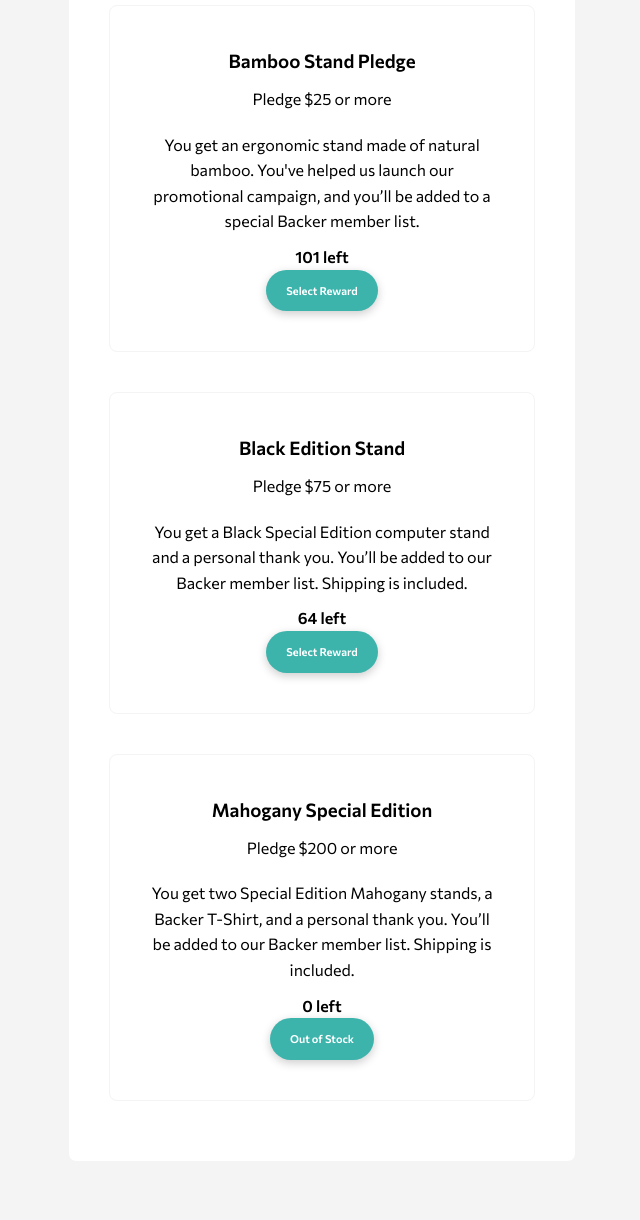
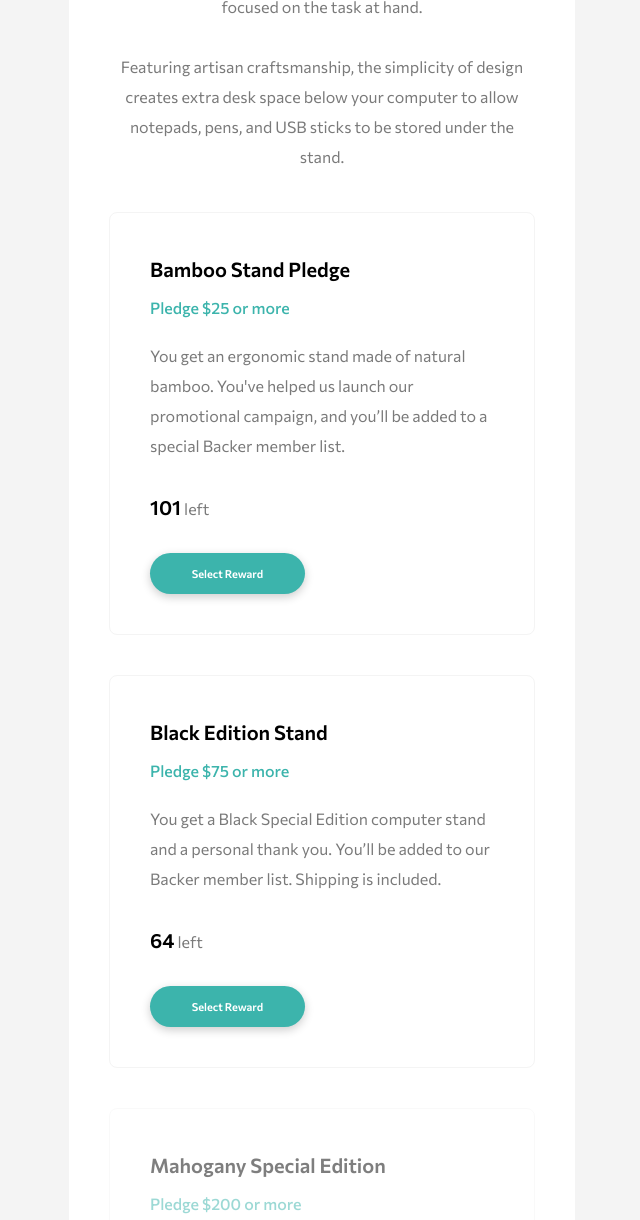
Before and after one commit to thomasjonstrup/crowdfunding-product-page, a plain HTML site: page index.html in a window 1280 px wide. Shown: the part 1335-2555 px from the top of the page, without its empty margins (318-958 px from the left). Before the commit the page ends 2517 px from the top, so only its background shows below. Drawn offline with Linux system fonts and the light colour scheme.

Commit message:
made updates to styling

```diff
--- a/index.html
+++ b/index.html
@@ -91,8 +91,8 @@
 					</div>
 				</div>
 				<div class="crowdfund__info">
-					<h2>About this project</h2>
-					<p>
+					<h2 class="crowdfund__heading">About this project</h2>
+					<p class="crowdfund__description">
 						The Mastercraft Bamboo Monitor Riser is a sturdy and
 						stylish platform that elevates your screen to a more
 						comfortable viewing height. Placing your monitor at eye
@@ -106,39 +106,45 @@
 						allow notepads, pens, and USB sticks to be stored under
 						the stand.
 					</p>
-					<div class="crowdfund__info">
-						<h3>Bamboo Stand Pledge</h3>
-						<p>Pledge $25 or more</p>
-						<p>
+					<div class="crowdfund__project">
+						<h3 class="crowdfund__sub-heading">
+							Bamboo Stand Pledge
+						</h3>
+						<p class="crowdfund__pledge">Pledge $25 or more</p>
+						<p class="crowdfund__description">
 							You get an ergonomic stand made of natural bamboo.
 							You've helped us launch our promotional campaign,
 							and you’ll be added to a special Backer member list.
 						</p>
-						<h4>101 left</h4>
+						<p class="crowdfund__capacity"><span>101</span> left</p>
 						<a href="#" class="btn btn--primary">Select Reward</a>
 					</div>
-					<div class="crowdfund__info">
-						<h3>Black Edition Stand</h3>
-						<p>Pledge $75 or more</p>
-						<p>
+					<div class="crowdfund__project">
+						<h3 class="crowdfund__sub-heading">
+							Black Edition Stand
+						</h3>
+						<p class="crowdfund__pledge">Pledge $75 or more</p>
+						<p class="crowdfund__description">
 							You get a Black Special Edition computer stand and a
 							personal thank you. You’ll be added to our Backer
 							member list. Shipping is included.
 						</p>
-						<h4>64 left</h4>
+						<p class="crowdfund__capacity"><span>64</span> left</p>
 						<a href="#" class="btn btn--primary">Select Reward</a>
 					</div>
-					<div class="crowdfund__info">
-						<h3>Mahogany Special Edition</h3>
-						<p>Pledge $200 or more</p>
-						<p>
+					<div class="crowdfund__project crowdfund__out-stocked">
+						<h3 class="crowdfund__sub-heading">
+							Mahogany Special Edition
+						</h3>
+						<p class="crowdfund__pledge">Pledge $200 or more</p>
+						<p class="crowdfund__description">
 							You get two Special Edition Mahogany stands, a
 							Backer T-Shirt, and a personal thank you. You’ll be
 							added to our Backer member list. Shipping is
 							included.
 						</p>
-						<h4>0 left</h4>
-						<a href="#" class="btn btn--primary">Out of Stock</a>
+						<p class="crowdfund__capacity"><span>0</span> left</p>
+						<a href="#" class="btn btn--outstock">Out of Stock</a>
 					</div>
 				</div>
 			</div>
--- a/scss/_base.scss
+++ b/scss/_base.scss
@@ -32,21 +32,10 @@ html {
 body {
 	font-size: 1.6rem;
 	font-family: $font-family;
-	color: $black;
+	color: $dark-grey;
 	background-color: $grey;
-
 	line-height: 1.6;
-	/* 	background-image: linear-gradient($gradientViolet, $gradientBlue);
-	background-repeat: no-repeat;
-	background-attachment: fixed;
-	color: $very-dark-grayish-blue; */
-
-	/* 	background-color: $very-dark-blue; */
-
 	min-height: 100vh;
-	/* 	display: flex;
-	justify-content: center;
-	flex-direction: column; */
 }
 
 ul {
@@ -74,10 +63,6 @@ img {
 }
 
 main {
-	/* 	flex: 1;
-	display: flex;
-	justify-content: center;
-	align-items: center; */
 	min-height: 100vh;
 }
 
@@ -230,27 +215,6 @@ $breakpoints-down: (
 	text-align: center;
 }
 
-/* Alert */
-/* .alert {
-	background-color: $light-color;
-	padding: 10px 20px;
-	font-weight: bold;
-	margin: 15px 0;
-
-	i {
-		margin-right: 10px;
-	}
-
-	&-success {
-		background-color: $success-color;
-		color: #fff;
-	}
-	&-error {
-		background-color: $error-color;
-		color: #fff;
-	}
-} */
-
 .flex {
 	display: flex;
 	justify-content: center;
--- a/scss/_components.scss
+++ b/scss/_components.scss
@@ -12,10 +12,16 @@
 	text-decoration: none;
 	border: none;
 	cursor: pointer;
+	text-align: center;
 
 	@include modifier("outline") {
 		background-color: transparent;
 		border: 1px solid #fff;
+	}
+
+	@include modifier("outstock") {
+		background-color: $dark-grey;
+		color: $white;
 	}
 
 	// Buttons sizes
@@ -24,12 +30,6 @@
 	}
 	@include modifier("large") {
 		font-size: 1.6rem;
-	}
-
-	@include modifier("bordered-primary") {
-		background: #fff;
-		border: 1px solid #496ee8;
-		color: #496ee8;
 	}
 
 	@include modifier("primary") {
--- a/scss/_layout.scss
+++ b/scss/_layout.scss
@@ -34,6 +34,66 @@
 		@include breakpoint-up(medium) {
 			padding: 4rem;
 		}
+	}
+
+	&__description {
+		color: $dark-grey;
+		line-height: 3rem;
+		margin-bottom: 2rem;
+	}
+
+	&__heading {
+		font-size: 3rem;
+		font-weight: 700;
+		color: $black;
+	}
+
+	&__sub-heading {
+		font-size: 2rem;
+		font-weight: 700;
+		color: $black;
+	}
+
+	&__pledge {
+		color: $moderate-cyan;
+		font-weight: 500;
+	}
+
+	&__project {
+		display: flex;
+		/* 		justify-content: center; */
+		/* 		align-items: center; */
+		flex-direction: column;
+		border: 1px solid $grey;
+		position: relative;
+		border-radius: 0.8rem;
+		background-color: $white;
+		text-align: initial;
+
+		.btn {
+			width: 45%;
+		}
+
+		/* 		text-align: center; */
+		padding: 2rem;
+		margin: 2rem auto;
+
+		@include breakpoint-up(medium) {
+			padding: 4rem;
+		}
+	}
+
+	&__capacity {
+		span {
+			font-size: 2rem;
+			font-weight: 700;
+			color: $black;
+		}
+		margin-bottom: 3rem;
+	}
+
+	&__out-stocked {
+		opacity: 0.5;
 	}
 
 	&__top {
```
Also changed, not shown: css/main.min.css, 1 other file.
